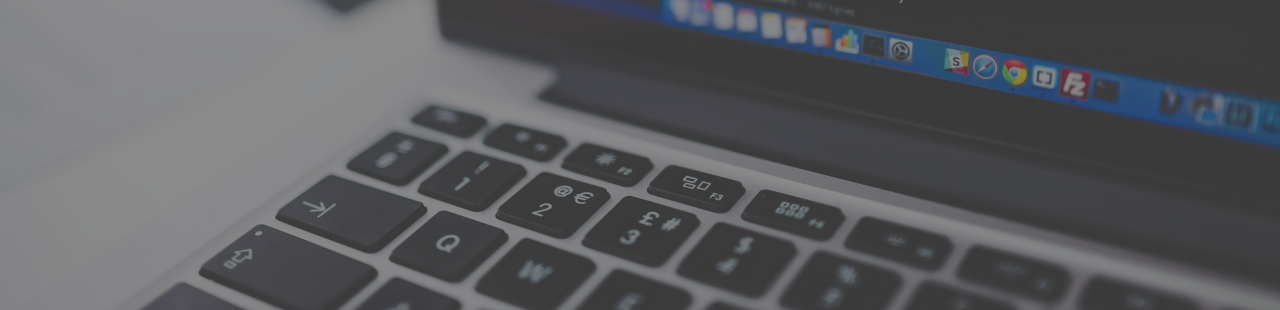
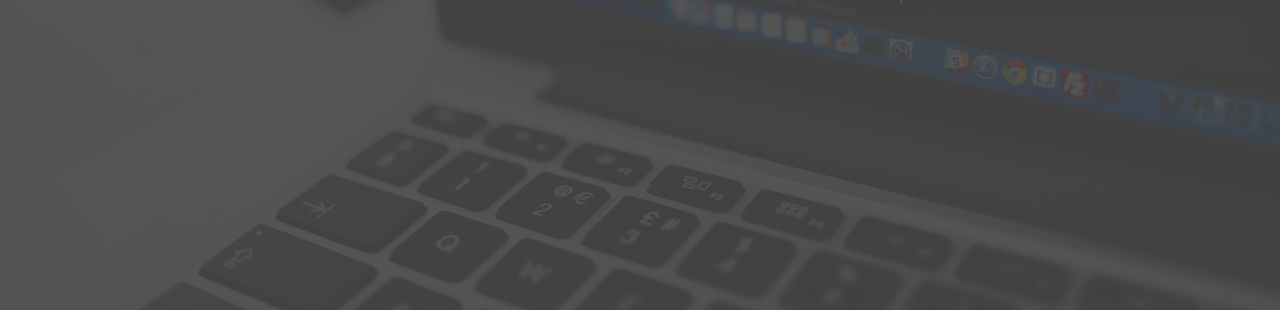
Before and after one commit to zer0id0/portforlio, a website: page dist/index.html in a window 1280 px wide. Shown: the part 490-800 px from the top of the page. Drawn offline with Linux system fonts and the light colour scheme.

```diff
--- a/scss/_config.scss
+++ b/scss/_config.scss
@@ -2,7 +2,7 @@
 $secondary-color: #eece1a;
 $show-home-image: true;
 $home-image: url(../img/background.jpg);
-$background-opacity: 0.6;
+$background-opacity: 0.9;
 
 @mixin easeOut {
   transition: all 0.5s ease-out;
--- a/scss/main.scss
+++ b/scss/main.scss
@@ -203,4 +203,9 @@
   height: 60px;
 }
 
+
+// .fab {
+//   font-family: 'Segeo UI', 'Segoe UI', Tahoma, Geneva, Verdana, sans-serif !important;
+// }
+
 @import 'mobile';
```
Also changed, not shown: dist/css/main.css, dist/index.html.
